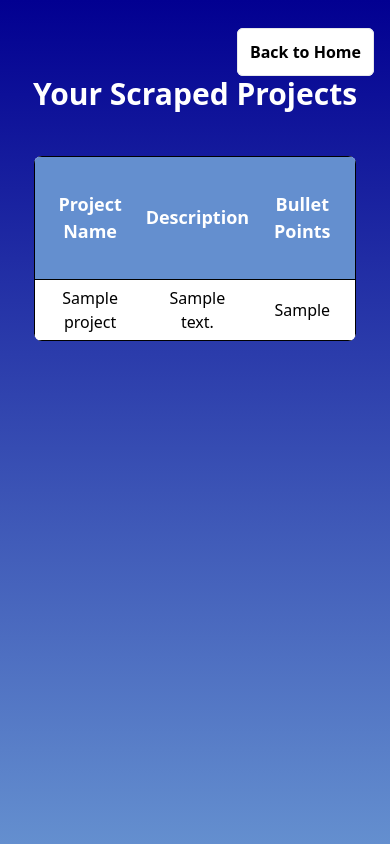
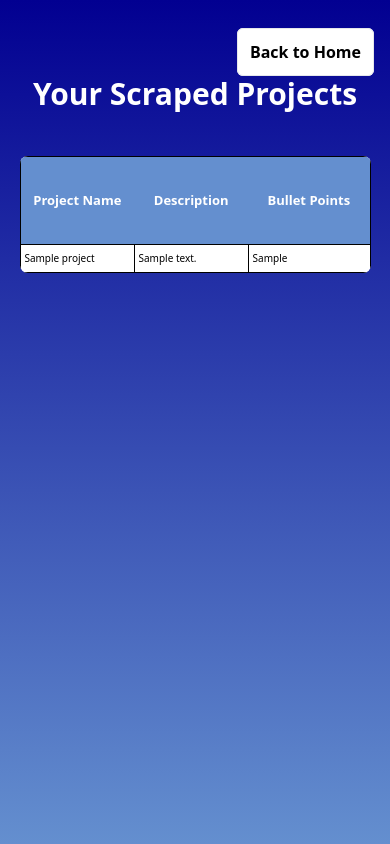
Before and after one commit to 0layiw0la/Github-JD, a Flask app: page /view in a window 390 px wide. Run offline with Flask 3, Linux system fonts and the light colour scheme; the visitor is signed in with stand-in values (Sample User, id 1); tables that the repository leaves empty hold one stand-in row (values such as "Sample post"); some libraries are stand-ins or nearby versions.

Commit message:
Update table styling

```diff
--- a/static/css/tables.css
+++ b/static/css/tables.css
@@ -1,10 +1,12 @@
 table {
     background-color: white;
-    width: 90%;
+    width: 85vw;
     margin: auto;
-    border-collapse: separate;
+    border-collapse: collapse;
+    table-layout: auto;
     border-spacing: 0; /* Ensures no spacing between cells */
     margin-top: 20px;
+    padding:8px;
     border-radius:2vw; /* Adds rounded corners */
     overflow: hidden; /* Ensures rounded borders are applied properly */
 }
@@ -16,7 +18,6 @@ tr {
 th, td {
     border: none;
     padding: 6px;
-    text-align: center;
 }
 
 th {
@@ -35,6 +36,31 @@ td:hover {
 }
 
 td {
-    min-width: 25vw; /* Prevents text from being too wide */
+    min-width:20vw; /* Prevents text from being too wide */
     word-wrap: break-word;
+    padding-left:1vw;
+    border-left:1px solid;
 }
+
+@media (max-width: 639px) {
+    table{
+        padding:12px;
+        width:90vw;
+
+    }
+    th{
+        font-size: small;
+    }
+    td{
+        font-size: x-small;
+        white-space: normal;
+    }
+    th:nth-child(1), td:nth-child(1) {
+        max-width: 5vw; /* Adjust as needed */
+
+    }
+
+  }
+  @media (max-width: 450px) {
+
+  }
```
